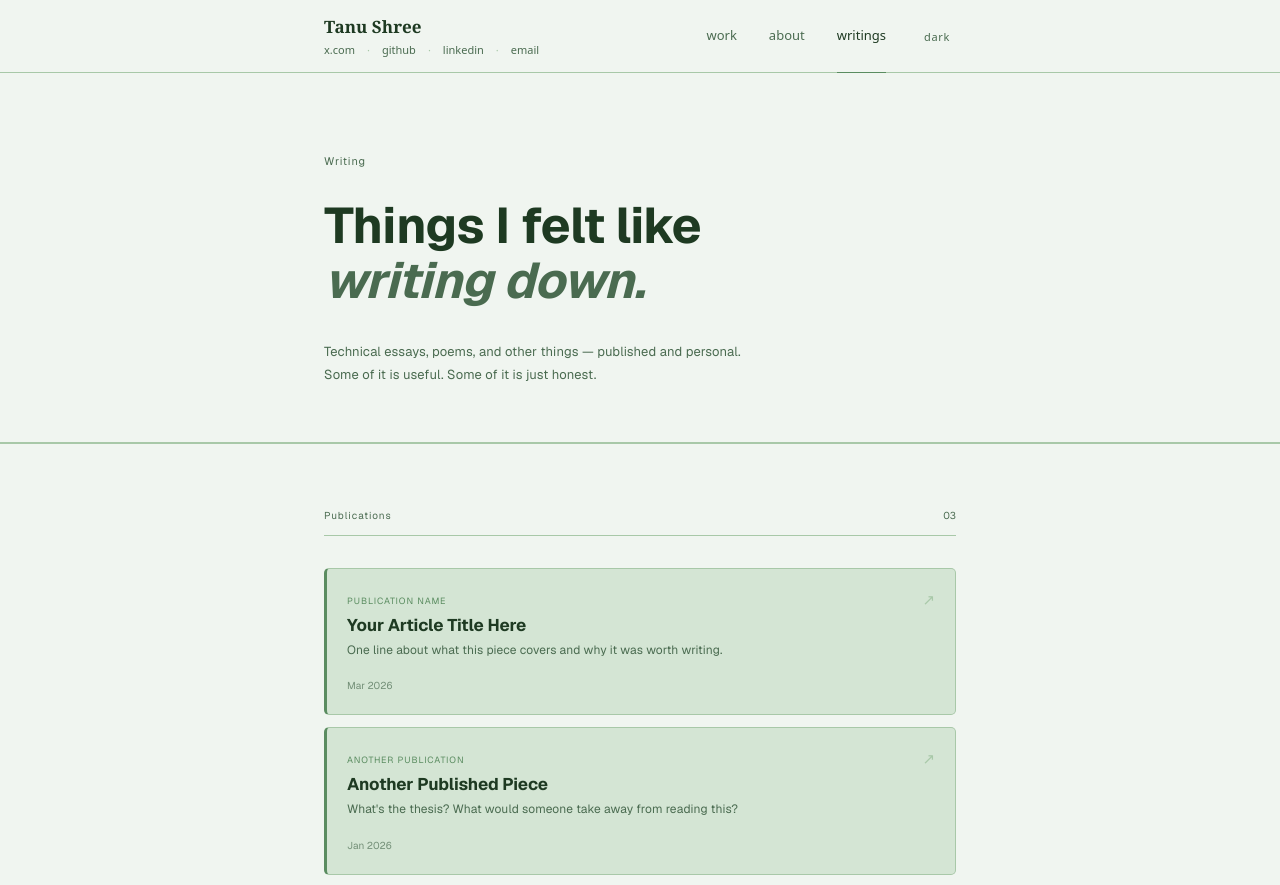
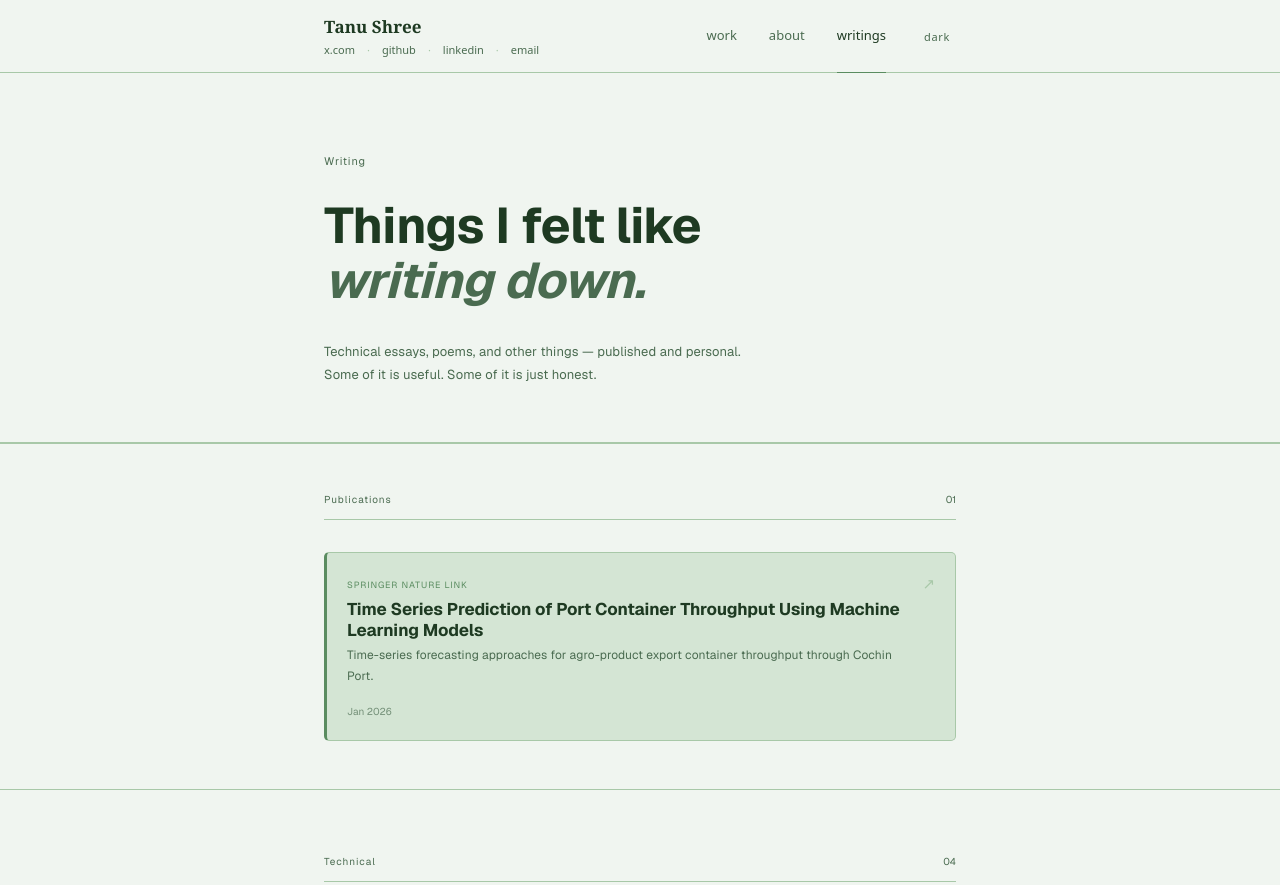
Before and after one commit to tanuushree/tanushree.xyz, a Next.js app: page /writings in a window 1280 px wide. Shown: the top 885 px of the page. Built offline with nearby package versions, Linux system fonts and the light colour scheme.

Commit message:
chore: update publication details

```diff
--- a/src/components/Publication.tsx
+++ b/src/components/Publication.tsx
@@ -26,26 +26,12 @@ type Publication = {
 
 const PUBLICATIONS: Publication[] = [
   {
-    title: "Your Article Title Here",
-    publication: "Publication Name",
-    desc: "One line about what this piece covers and why it was worth writing.",
-    date: "Mar 2026",
-    href: "#",
-  },
-  {
-    title: "Another Published Piece",
-    publication: "Another Publication",
-    desc: "What's the thesis? What would someone take away from reading this?",
+    title: "Time Series Prediction of Port Container Throughput Using Machine Learning Models",
+    publication: "Springer Nature Link",
+    desc: "Time-series forecasting approaches for agro-product export container throughput through Cochin Port.",
     date: "Jan 2026",
-    href: "#",
-  },
-  {
-    title: "Third Published Work",
-    publication: "Platform or Journal",
-    desc: "Keep it punchy — the description should make someone want to click.",
-    date: "Nov 2025",
-    href: "#",
-  },
+    href: "https://link.springer.com/chapter/10.1007/978-981-96-8444-1_7",
+  }
 ];
 
 export default function Publications() {
@@ -56,7 +42,7 @@ export default function Publications() {
         borderTop: `0.5px solid ${SG.border}`,
       }}
     >
-      <div className="max-w-[680px] mx-auto px-6 py-12 md:py-16">
+      <div className="max-w-[680px] mx-auto px-6 py-8 md:py-12">
 
         {/* Section header */}
         <div
```
